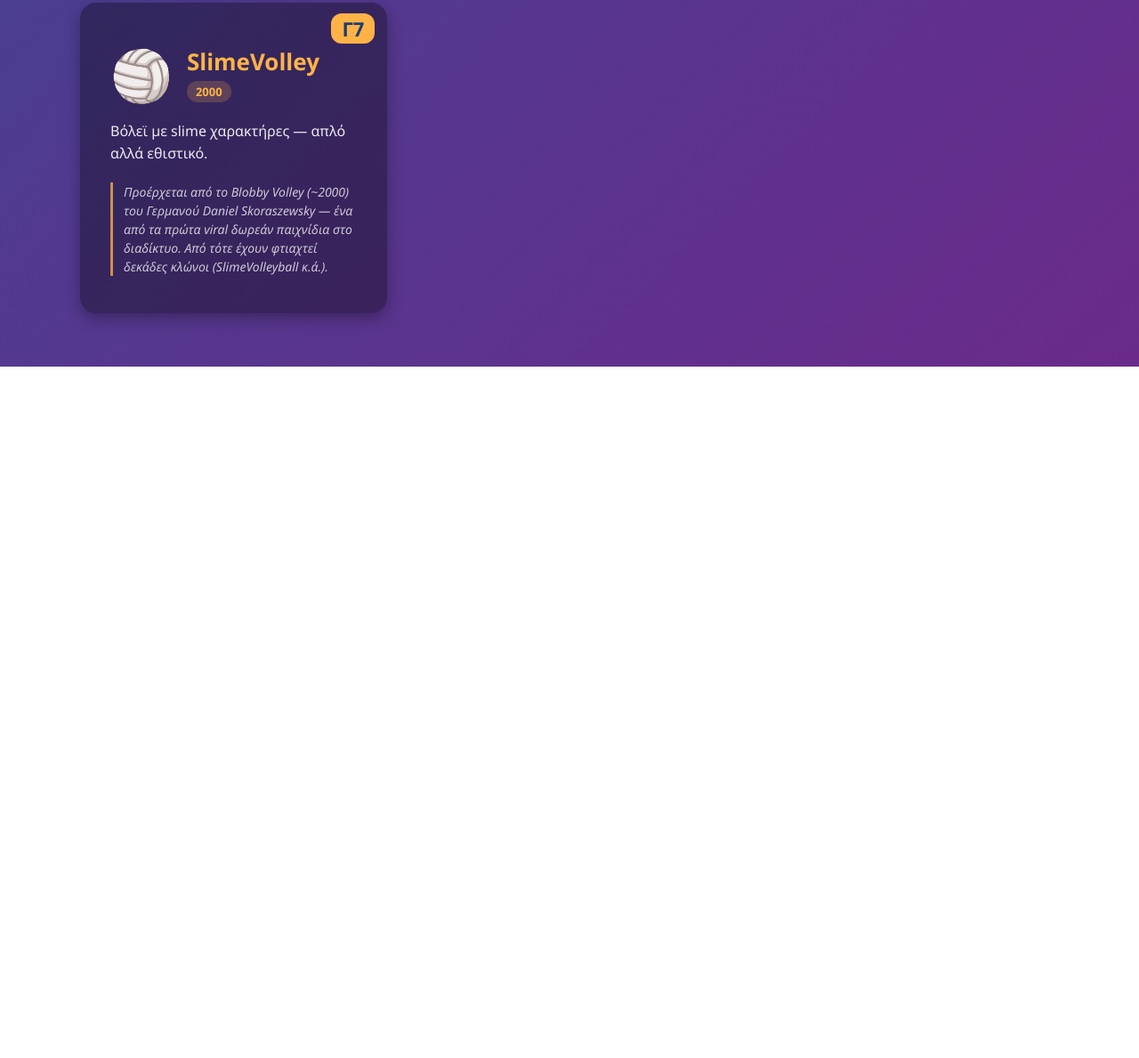
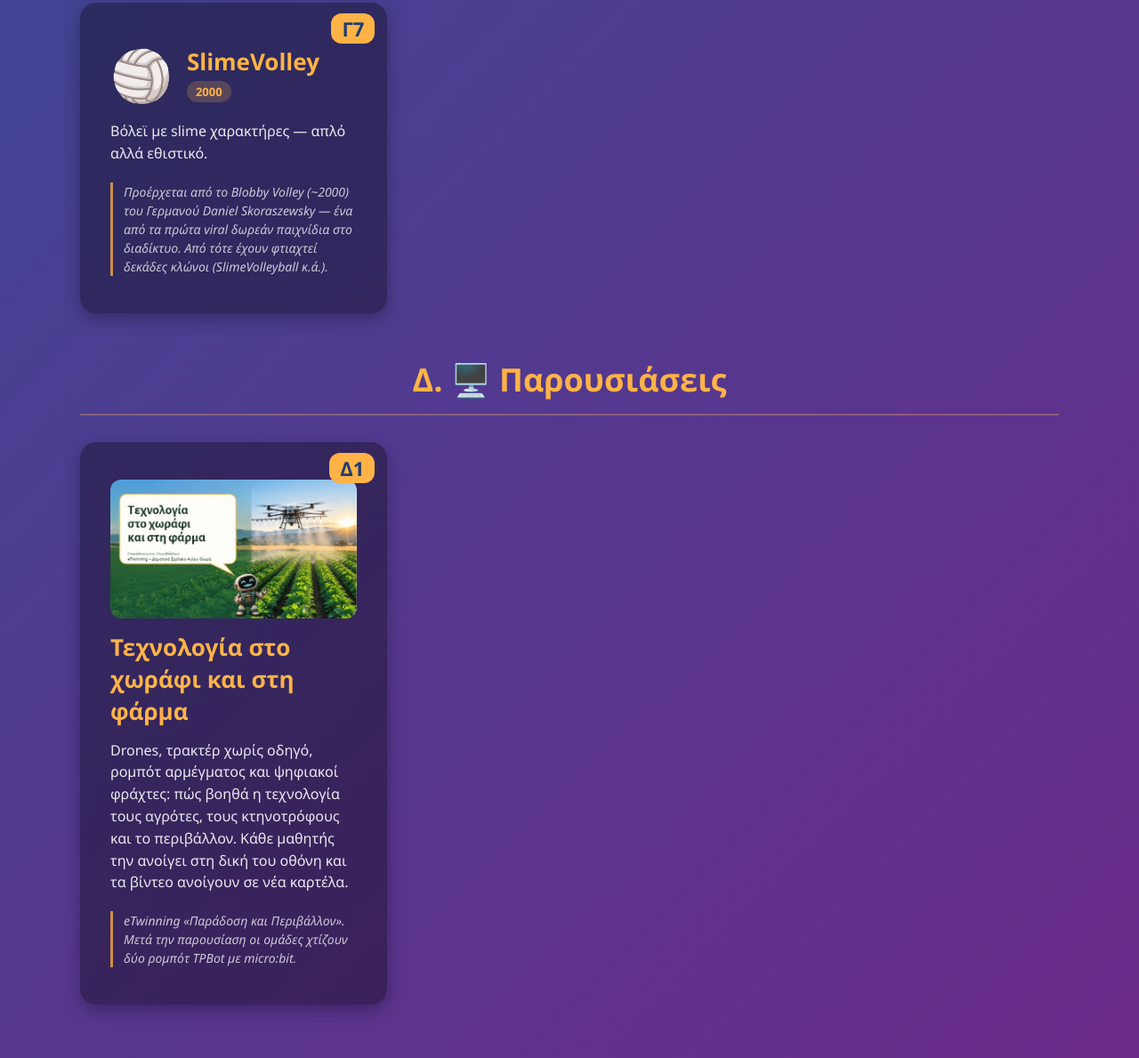
Before and after one commit to kalotrapezis/HTML-Education-Games, a plain HTML site: page index.html in a window 1280 px wide. Shown: the part 5228-6417 px from the top of the page at 89% size. Before the commit the page ends 5640 px from the top, so only its background shows below. Drawn offline with Linux system fonts and the light colour scheme.

Commit message:
Νέα κατηγορία Δ. Παρουσιάσεις με την παρουσίαση «Τεχνολογία στο χωράφι»
Κάρτα με μικρογραφία που ανοίγει την παρουσίαση Canva σε νέα καρτέλα.
Το build-offline ενσωματώνει τις μικρογραφίες από το thumbs/.

Co-Authored-By: Claude Opus 5.5 <noreply@anthropic.com>
Claude-Session: https://claude.ai/code/session_015cDYyAPRkADbpArJB134Ri

```diff
--- a/index.html
+++ b/index.html
@@ -76,6 +76,7 @@
     font-size: 14px; opacity: 0.75; line-height: 1.5; margin-top: 6px;
     border-left: 3px solid #ffb347; padding-left: 12px; font-style: italic;
   }
+  .card .thumb { width: 100%; aspect-ratio: 16 / 9; object-fit: cover; border-radius: 12px; }
 </style>
 </head>
 <body>
@@ -393,5 +394,14 @@
     <div class="fact">Προέρχεται από το Blobby Volley (~2000) του Γερμανού Daniel Skoraszewsky — ένα από τα πρώτα viral δωρεάν παιχνίδια στο διαδίκτυο. Από τότε έχουν φτιαχτεί δεκάδες κλώνοι (SlimeVolleyball κ.ά.).</div>
   </a>
 </div>
+<h2 class="category">🖥️ Παρουσιάσεις</h2>
+<div class="grid" style="grid-template-columns: repeat(auto-fill, minmax(300px, 1fr))">
+  <a class="card" href="https://canva.link/ekub0m15w930v6a" target="_blank" rel="noopener noreferrer">
+    <img class="thumb" src="thumbs/texnologia-xorafi.jpg" alt="Εξώφυλλο: Τεχνολογία στο χωράφι και στη φάρμα">
+    <div class="name">Τεχνολογία στο χωράφι και στη φάρμα</div>
+    <div class="desc">Drones, τρακτέρ χωρίς οδηγό, ρομπότ αρμέγματος και ψηφιακοί φράχτες: πώς βοηθά η τεχνολογία τους αγρότες, τους κτηνοτρόφους και το περιβάλλον. Κάθε μαθητής την ανοίγει στη δική του οθόνη και τα βίντεο ανοίγουν σε νέα καρτέλα.</div>
+    <div class="fact">eTwinning «Παράδοση και Περιβάλλον». Μετά την παρουσίαση οι ομάδες χτίζουν δύο ρομπότ TPBot με micro:bit.</div>
+  </a>
+</div>
 </body>
 </html>
```
Also changed, not shown: thumbs/texnologia-xorafi.jpg (added), 1 other file.
